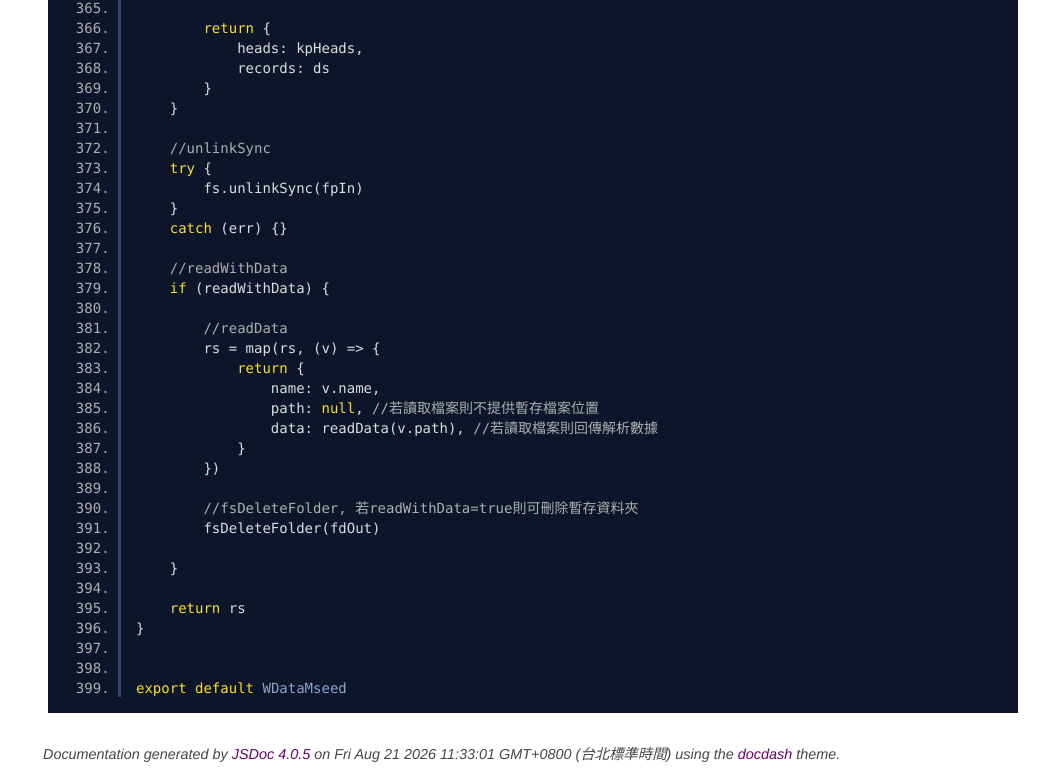
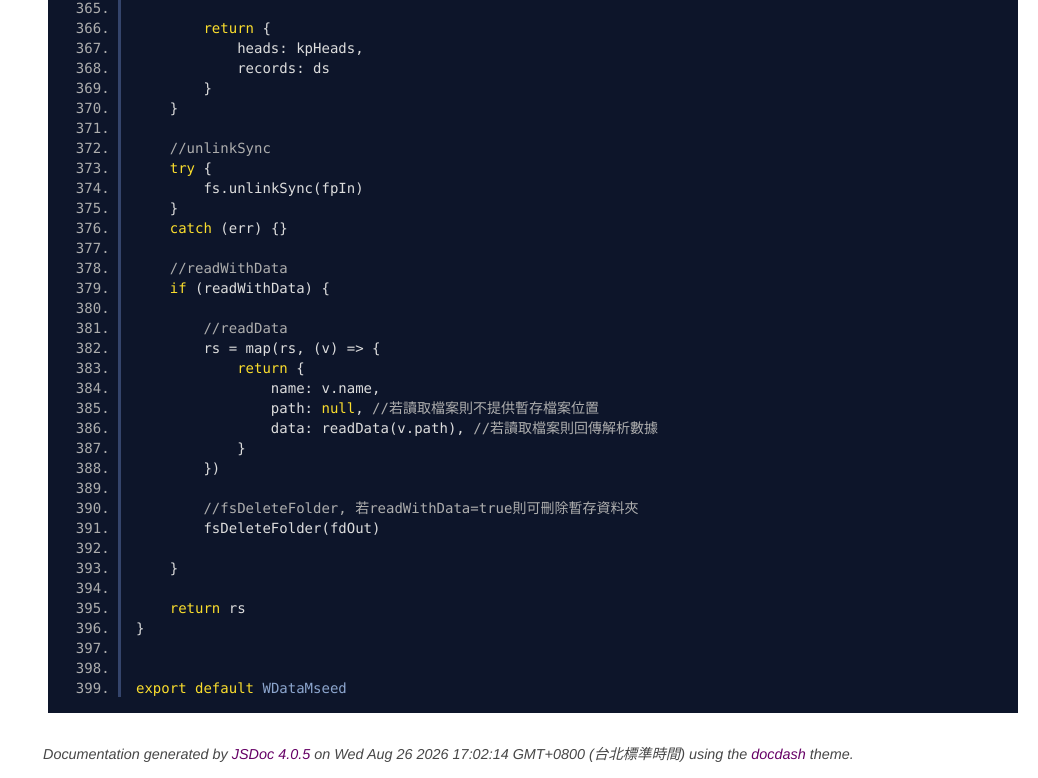
Before and after one commit to yuda-lyu/w-data-mseed, a website: page docs/WDataMseed.mjs.html in a window 1280 px wide. Shown: the part 7440-8218 px from the top of the page, without its empty margins (242-1280 px from the left). Drawn offline with Linux system fonts and the light colour scheme.

Commit message:
modify: update pks

```diff
--- a/docs/WDataMseed.mjs.html
+++ b/docs/WDataMseed.mjs.html
@@ -458,7 +458,7 @@
 <br class="clear">
 
 <footer>
-    Documentation generated by <a href="https://github.com/jsdoc3/jsdoc">JSDoc 4.0.5</a> on Fri Aug 21 2026 11:33:01 GMT+0800 (台北標準時間) using the <a href="https://github.com/clenemt/docdash">docdash</a> theme.
+    Documentation generated by <a href="https://github.com/jsdoc3/jsdoc">JSDoc 4.0.5</a> on Wed Aug 26 2026 17:02:14 GMT+0800 (台北標準時間) using the <a href="https://github.com/clenemt/docdash">docdash</a> theme.
 </footer>
 
 <script>prettyPrint();</script>
--- a/package.json
+++ b/package.json
@@ -1,9 +1,9 @@
 {
   "name": "w-data-mseed",
-  "version": "1.0.24",
+  "version": "1.0.25",
   "main": "dist/w-data-mseed.umd.js",
   "dependencies": {
-    "wsemi": "^1.8.79"
+    "wsemi": "^1.8.80"
   },
   "devDependencies": {
     "w-package-tools": "^1.1.15"
```
Also changed, not shown: docs/global.html (+1 -1 lines), docs/index.html (+1 -1 lines), dist/w-data-mseed.umd.js, 1 other file.
